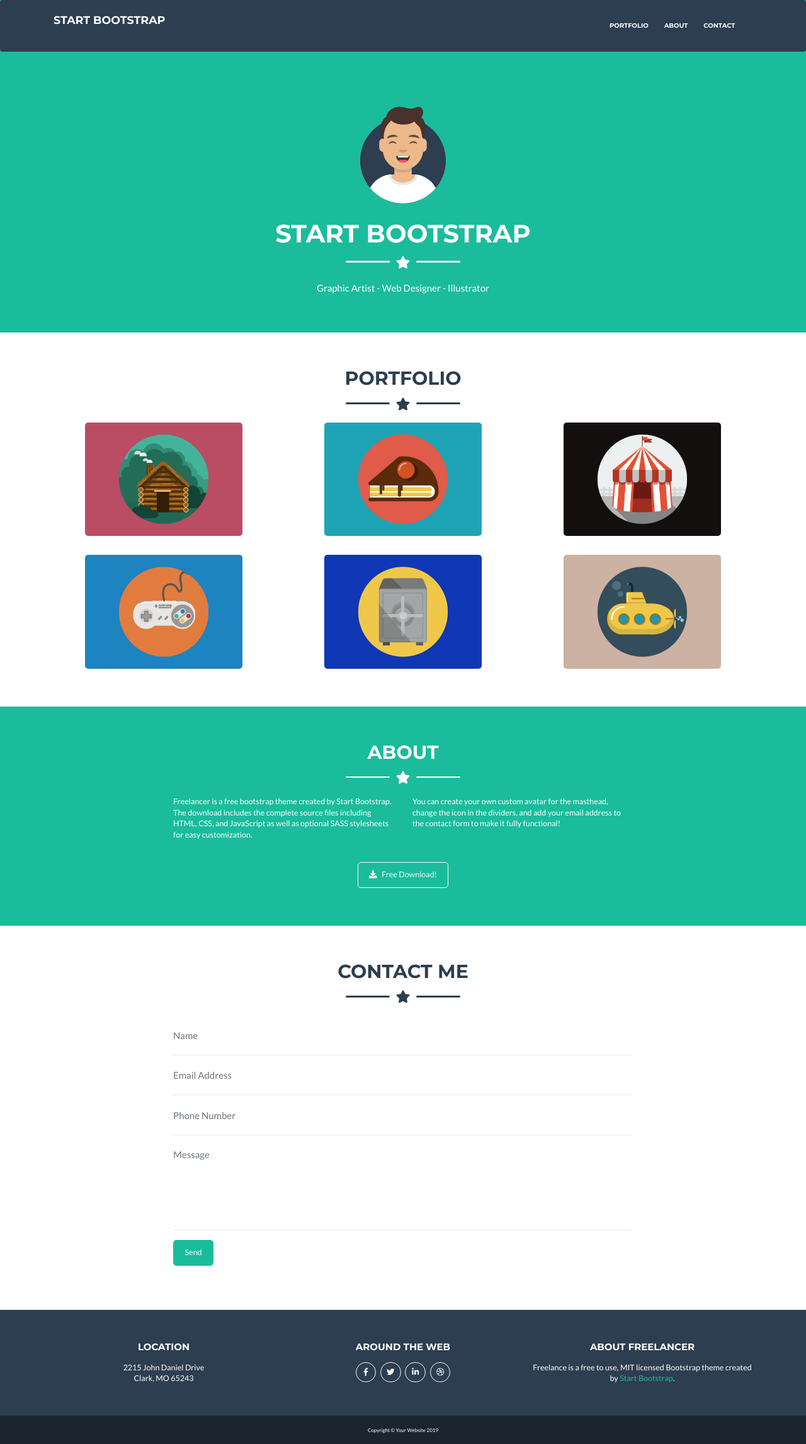
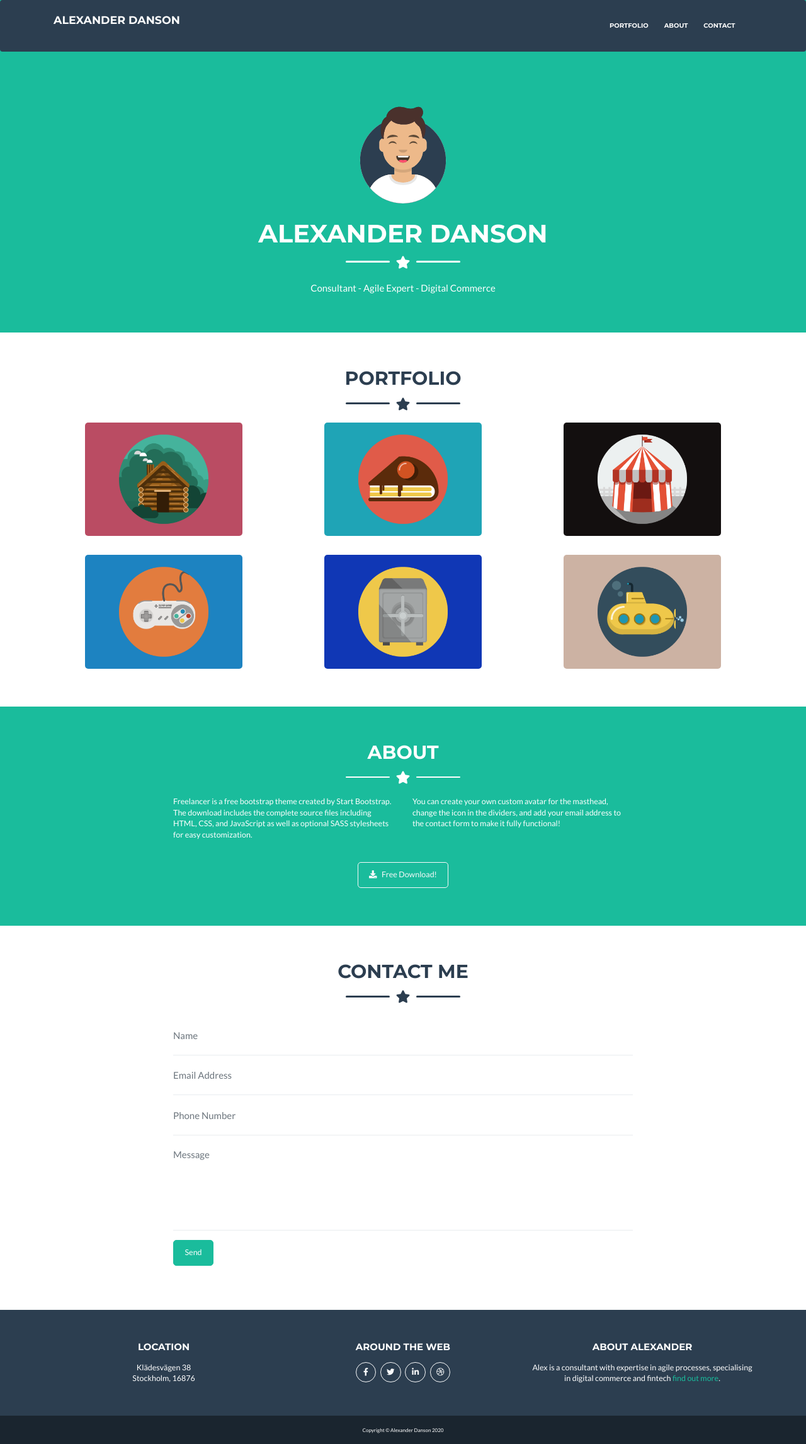
Before and after one commit to alexanderdanson/professional_website, a Flask app: page / in a window 1280 px wide. Shown: the whole page at 63% size. Run offline with Flask 2, Linux system fonts and the light colour scheme; some libraries are stand-ins or nearby versions.

Commit message:
small text adjustments

```diff
--- a/app/templates/index.html
+++ b/app/templates/index.html
@@ -9,7 +9,7 @@
   <meta name="description" content="">
   <meta name="author" content="">
 
-  <title>Freelancer - Start Bootstrap Theme</title>
+  <title>Alexander Danson - Technology Consultant</title>
 
   <!-- Custom fonts for this theme -->
   {% block styles %}
@@ -30,7 +30,7 @@
   <!-- Navigation -->
   <nav class="navbar navbar-expand-lg bg-secondary text-uppercase fixed-top" id="mainNav">
     <div class="container">
-      <a class="navbar-brand js-scroll-trigger" href="#page-top">Start Bootstrap</a>
+      <a class="navbar-brand js-scroll-trigger" href="#page-top">Alexander Danson</a>
       <button class="navbar-toggler navbar-toggler-right text-uppercase font-weight-bold bg-primary text-white rounded" type="button" data-toggle="collapse" data-target="#navbarResponsive" aria-controls="navbarResponsive" aria-expanded="false" aria-label="Toggle navigation">
         Menu
         <i class="fas fa-bars"></i>
@@ -59,7 +59,7 @@
       <img class="masthead-avatar mb-5" src="static/img/avataaars.svg" alt="">
 
       <!-- Masthead Heading -->
-      <h1 class="masthead-heading text-uppercase mb-0">Start Bootstrap</h1>
+      <h1 class="masthead-heading text-uppercase mb-0">Alexander Danson</h1>
 
       <!-- Icon Divider -->
       <div class="divider-custom divider-light">
@@ -71,7 +71,7 @@
       </div>
 
       <!-- Masthead Subheading -->
-      <p class="masthead-subheading font-weight-light mb-0">Graphic Artist - Web Designer - Illustrator</p>
+      <p class="masthead-subheading font-weight-light mb-0">Consultant - Agile Expert - Digital Commerce</p>
 
     </div>
   </header>
@@ -279,8 +279,8 @@
         <!-- Footer Location -->
         <div class="col-lg-4 mb-5 mb-lg-0">
           <h4 class="text-uppercase mb-4">Location</h4>
-          <p class="lead mb-0">2215 John Daniel Drive
-            <br>Clark, MO 65243</p>
+          <p class="lead mb-0">Klädesvägen 38
+            <br>Stockholm, 16876</p>
         </div>
 
         <!-- Footer Social Icons -->
@@ -302,9 +302,9 @@
 
         <!-- Footer About Text -->
         <div class="col-lg-4">
-          <h4 class="text-uppercase mb-4">About Freelancer</h4>
-          <p class="lead mb-0">Freelance is a free to use, MIT licensed Bootstrap theme created by
-            <a href="http://startbootstrap.com">Start Bootstrap</a>.</p>
+          <h4 class="text-uppercase mb-4">About Alexander</h4>
+          <p class="lead mb-0">Alex is a consultant with expertise in agile processes, specialising in digital commerce and fintech
+            <a href="http://alexanderdanson.com">find out more</a>.</p>
         </div>
 
       </div>
@@ -314,7 +314,7 @@
   <!-- Copyright Section -->
   <section class="copyright py-4 text-center text-white">
     <div class="container">
-      <small>Copyright &copy; Your Website 2019</small>
+      <small>Copyright &copy; Alexander Danson 2020</small>
     </div>
   </section>
 
```
